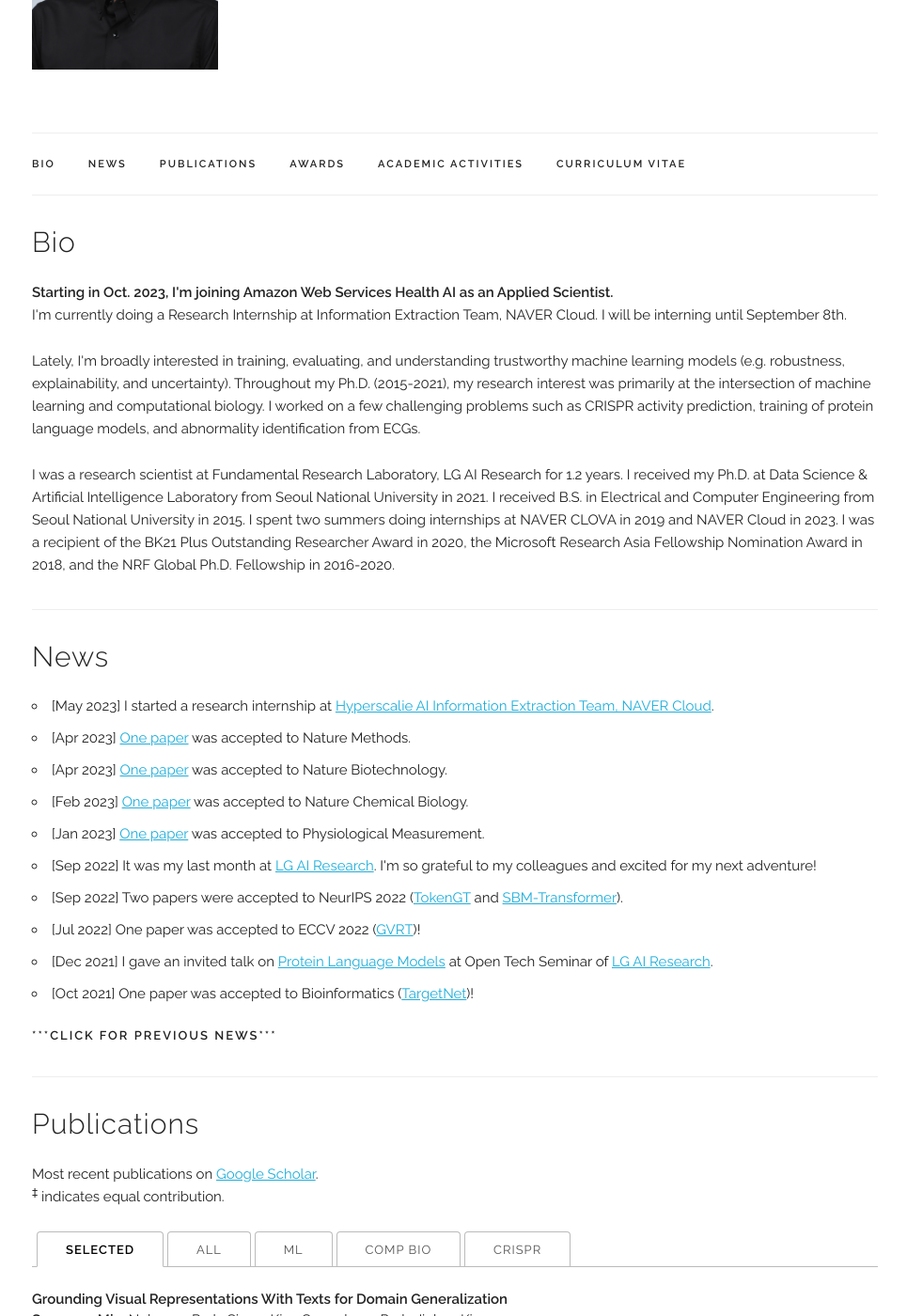
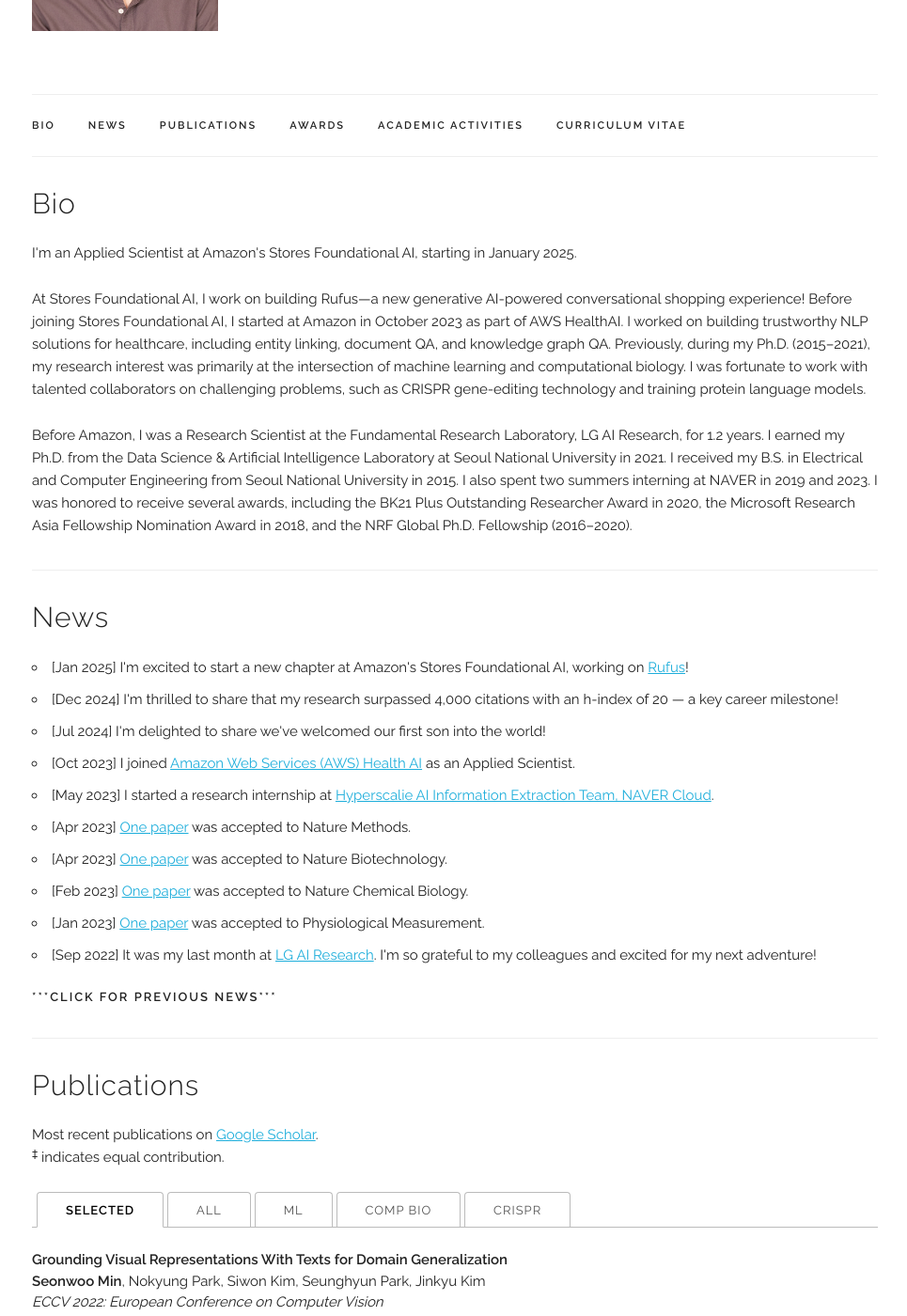
Before and after one commit to seonwoo-min/seonwoo-min.github.io, a Jekyll site: the page built from index.html, in a window 1280 px wide and 1400 px high, scrolled down 240 px. Shown: the whole window at 94% size, without its empty margins (156-1121 px from the left). Built offline with Jekyll 4.4.1, drawn with Linux system fonts in a browser that asks for light colours; some web fonts are replaced; some of the changed text lies outside the part shown.

Commit message:
Major updates up to 03/2025

```diff
--- a/_data/main_info.yaml
+++ b/_data/main_info.yaml
@@ -1,9 +1,8 @@
 name: "Seonwoo Min"
-title: "Incoming Applied Scientist, AWS Health AI <br/>Research Intern, NAVER Cloud"
+title: "Applied Scientist, Amazon"
 email: "seonwoo.min0 [AT] gmail.com"
 profile_pic: "/assets/profile-pics/seonwoo.jpg"
 google_scholar: "https://scholar.google.com/citations?user=dWKk68wAAAAJ&hl=en"
 github: "https://github.com/seonwoo-min"
 linkedin: "https://www.linkedin.com/in/seonwoo-min"
-twitter: "https://twitter.com/SeonwooMin0"
 google_analystics_tracking_id: 'G-V7CQQ9GDMR'
--- a/_layouts/default.html
+++ b/_layouts/default.html
@@ -78,9 +78,6 @@
                 <i class="fa fa-linkedin-square" aria-hidden="true"></i>
               </span>
 
-              <span onclick="window.open('{{ site.data.main_info.twitter }}')" style="cursor: pointer">
-                <i class="fa fa-twitter" aria-hidden="true"></i>
-              </span>
             </p>
         </div>
       </div>
--- a/index.html
+++ b/index.html
@@ -6,22 +6,22 @@
 <div class="docs-section" id="bio">
     <h4>Bio</h4>
     <p>
-    <b>Starting in Oct. 2023, I'm joining Amazon Web Services Health AI as an Applied Scientist.</b><br/>
-    I'm currently doing a Research Internship at Information Extraction Team, NAVER Cloud. I will be interning until September 8th.
+        I'm an Applied Scientist at Amazon's Stores Foundational AI, starting in January 2025.
     </p>
 
     <p>
-    Lately, I'm broadly interested in training, evaluating, and understanding trustworthy machine learning models (e.g. robustness, explainability, and uncertainty).
-    Throughout my Ph.D. (2015-2021), my research interest was primarily at the intersection of machine learning and computational biology.
-    I worked on a few challenging problems such as CRISPR activity prediction, training of protein language models, and abnormality identification from ECGs.
-  <p>
+        At Stores Foundational AI, I work on building Rufus—a new generative AI-powered conversational shopping experience!
+        Before joining Stores Foundational AI, I started at Amazon in October 2023 as part of AWS HealthAI. I worked on building trustworthy NLP solutions for healthcare, including entity linking, document QA, and knowledge graph QA.
+        Previously, during my Ph.D. (2015–2021), my research interest was primarily at the intersection of machine learning and computational biology.
+        I was fortunate to work with talented collaborators on challenging problems, such as CRISPR gene-editing technology and training protein language models.
+    </p>
 
     <p>
-    I was a research scientist at Fundamental Research Laboratory, LG AI Research for 1.2 years.
-    I received my Ph.D. at Data Science & Artificial Intelligence Laboratory from Seoul National University in 2021.
-    I received B.S. in Electrical and Computer Engineering from Seoul National University in 2015.
-    I spent two summers doing internships at NAVER CLOVA in 2019 and NAVER Cloud in 2023.
-    I was a recipient of the BK21 Plus Outstanding Researcher Award in 2020, the Microsoft Research Asia Fellowship Nomination Award in 2018, and the NRF Global Ph.D. Fellowship in 2016-2020.
+        Before Amazon, I was a Research Scientist at the Fundamental Research Laboratory, LG AI Research, for 1.2 years.
+        I earned my Ph.D. from the Data Science & Artificial Intelligence Laboratory at Seoul National University in 2021.
+        I received my B.S. in Electrical and Computer Engineering from Seoul National University in 2015.
+        I also spent two summers interning at NAVER in 2019 and 2023.
+        I was honored to receive several awards, including the BK21 Plus Outstanding Researcher Award in 2020, the Microsoft Research Asia Fellowship Nomination Award in 2018, and the NRF Global Ph.D. Fellowship (2016–2020).
     </p>
 </div>
 
@@ -29,19 +29,18 @@
 <div class="docs-section" id="news">
     <h4>News</h4>
     <ul style="margin-bottom: -10px">
+        <li>[Jan 2025] I'm excited to start a new chapter at Amazon's Stores Foundational AI, working on <a href="https://www.aboutamazon.com/news/retail/amazon-rufus" target="_blank">Rufus</a>!</li>
+        <li>[Dec 2024] I'm thrilled to share that my research surpassed 4,000 citations with an h-index of 20 — a key career milestone!</li>
+        <li>[Jul 2024] I'm delighted to share we've welcomed our first son into the world!</li>
+        <li>[Oct 2023] I joined <a href="https://aws.amazon.com/comprehend/medical" target="_blank">Amazon Web Services (AWS) Health AI</a> as an Applied Scientist.</li>
         <li>[May 2023] I started a research internship at <a href="https://www.navercloudcorp.com" target="_blank">Hyperscalie AI Information Extraction Team, NAVER Cloud</a>.</li>
         <li>[Apr 2023] <a href="https://www.nature.com/articles/s41592-023-01875-2" target="_blank">One paper</a> was accepted to Nature Methods.</li>
         <li>[Apr 2023] <a href="https://www.nature.com/articles/s41587-023-01792-x" target="_blank">One paper</a> was accepted to Nature Biotechnology.</li>
         <li>[Feb 2023] <a href="https://www.nature.com/articles/s41589-023-01279-5" target="_blank">One paper</a> was accepted to Nature Chemical Biology.</li>
         <li>[Jan 2023] <a href="https://iopscience.iop.org/article/10.1088/1361-6579/acb30f" target="_blank">One paper</a> was accepted to Physiological Measurement.</li>
-    <li>[Sep 2022] It was my last month at <a href="https://www.lgresearch.ai/" target="_blank">LG AI Research</a>. I'm so grateful to my colleagues and excited for my next adventure! </li>
-    <li>[Sep 2022] Two papers were accepted to NeurIPS 2022 (<a href="https://openreview.net/forum?id=um2BxfgkT2_" target="_blank">TokenGT</a> and <a href="https://openreview.net/forum?id=w_jvWzNXd6n" target="_blank">SBM-Transformer</a>).</li>
-    <li>[Jul 2022] One paper was accepted to ECCV 2022 (<a href="https://www.ecva.net/papers/eccv_2022/papers_ECCV/papers/136970037.pdf" target="_blank">GVRT</a>)!</li>
-    <li>[Dec 2021] I gave an invited talk on <a href="https://drive.google.com/file/d/10B1qXkAavVZA53iJnlXBWtyMfUPDCK4M/view" target="_blank">Protein Language Models</a> at Open Tech Seminar of <a href="https://www.lgresearch.ai/" target="_blank">LG AI Research</a>.</li>
-    <li>[Oct 2021] One paper was accepted to Bioinformatics (<a href="https://academic.oup.com/bioinformatics/article/38/3/671/6408435" target="_blank">TargetNet</a>)!</li>
+        <li>[Sep 2022] It was my last month at <a href="https://www.lgresearch.ai/" target="_blank">LG AI Research</a>. I'm so grateful to my colleagues and excited for my next adventure!</li>
     </ul>
     <a class="navbar-link" href={{ "/previous_news.html" | prepend: site.baseurl }}><font size=2>***Click for Previous News***</font></a>
-
 </div>
 
 <!-- ========== PUBLICATIONS ========== -->
@@ -304,15 +303,15 @@
 
   <h5>Awards</h5>
   <ul>
+    <li>[2021] Winner (6/4-lead) & Runner-up (12/3/2-lead), PhysioNet/Computing in Cardiology Challenge</li>
     <li>[2021] Nomination Award, Schmidt Science Fellowship</li>
-    <li>[2021] Winner (6/4-lead) & Runner-up (12/3/2-lead), PhysioNet/Computing in Cardiology Challenge</li>
     <li><b>[2020] BK21 Plus Outstanding Researcher Award, Minister of Education, South Korea</b></li>
     <li>[2019] National R&D Excellence Top 100 Award, Ministry of Science and ICT, South Korea</li>
     <li>[2019] Travel Award, Neural Information Processing Systems LMRL Workshop</li>
-    <li><b>[2018] Nomination Award, Microsoft Research Asia Fellowship</b></li>
     <li>[2018] Research Excellence Award, Biological Research Information Center, South Korea</li>
     <li>[2018] Outstanding Highly-cited Paper Award, Electrical and Computer Engineering Department, SNU</li>
     <li>[2018] Distinguished TA Award, Innovation Center for Engineering Education, SNU</li>
+    <li>[2018] Nomination Award, Microsoft Research Asia Fellowship</li>
     <li>[2017] Highly-cited Paper Paper Award, Briefings in Bioinformatics, Oxford University Press</li>
     <li>[2017] Travel Award, Neural Information Processing Systems</li>
     <li>[2015] Gold Award (Individual) & Silver Award (Team), Korea University Ski Team Association</li>
@@ -336,10 +335,16 @@
 
 <!-- ========== Academic Activities ========== -->
 <div class="docs-section" id="academic">
-  <h4>Academic Activities</h4>
+  <h4>Academic/Industry Activities</h4>
+
+  <h5>Mentoring</h5>
+  <ul>
+    <li>[Jun 2024 - Oct 2024] AWS AI/ML Scholarship</li>
+  </ul>
 
   <h5>Invited Talks</h5>
   <ul>
+    <li>[Sep 2023] Oasis of Knowledge @ Hyperscale AI, NAVER</li>
     <li>[Dec 2021] Open Tech Seminar @ LG AI Research</li>
     <li>[Jun 2018] Summer Conference @ Korean Institute of Electronics and Information Engineers</li>
     <li>[Jun 2018] Korea Computer Congress @ Korean Institute of Information Scientists and Engineers</li>
@@ -351,9 +356,10 @@
 
   <h5>Reviewer</h5>
   <ul>
-    <li>[2021 - 2023] International Conference on Learning Representations</li>
-    <li>[2020 - 2023] International Conference on Machine Learning (<b>Top Reviewer in 2020</b>)</li>
-    <li>[2019 - 2023] Neural Information Processing Systems (<b>Top Reviewer in 2019</b>)</li>
+    <li>[2021 - 2025] International Conference on Learning Representations</li>
+    <li>[2020 - 2025] International Conference on Machine Learning (<b>Top Reviewer in 2020</b>)</li>
+    <li>[2019 - 2025] Neural Information Processing Systems (<b>Top Reviewer in 2019</b>)</li>
+    <li>[2025] Annual AAAI Conference on Artificial Intelligence</li>
     <li>[2023] Journal of Chemoinformatics</li>
     <li>[2017 & 2021] Methods</li>
   </ul>
```
Also changed, not shown: _data/experience.yaml (+12 -6 lines), _data/publications.yaml (+23 -17 lines), previous_news.html (+8 -4 lines), assets/profile-pics/seonwoo.jpg, 1 other file. Lines whose indentation alone changed are shown as unchanged.
